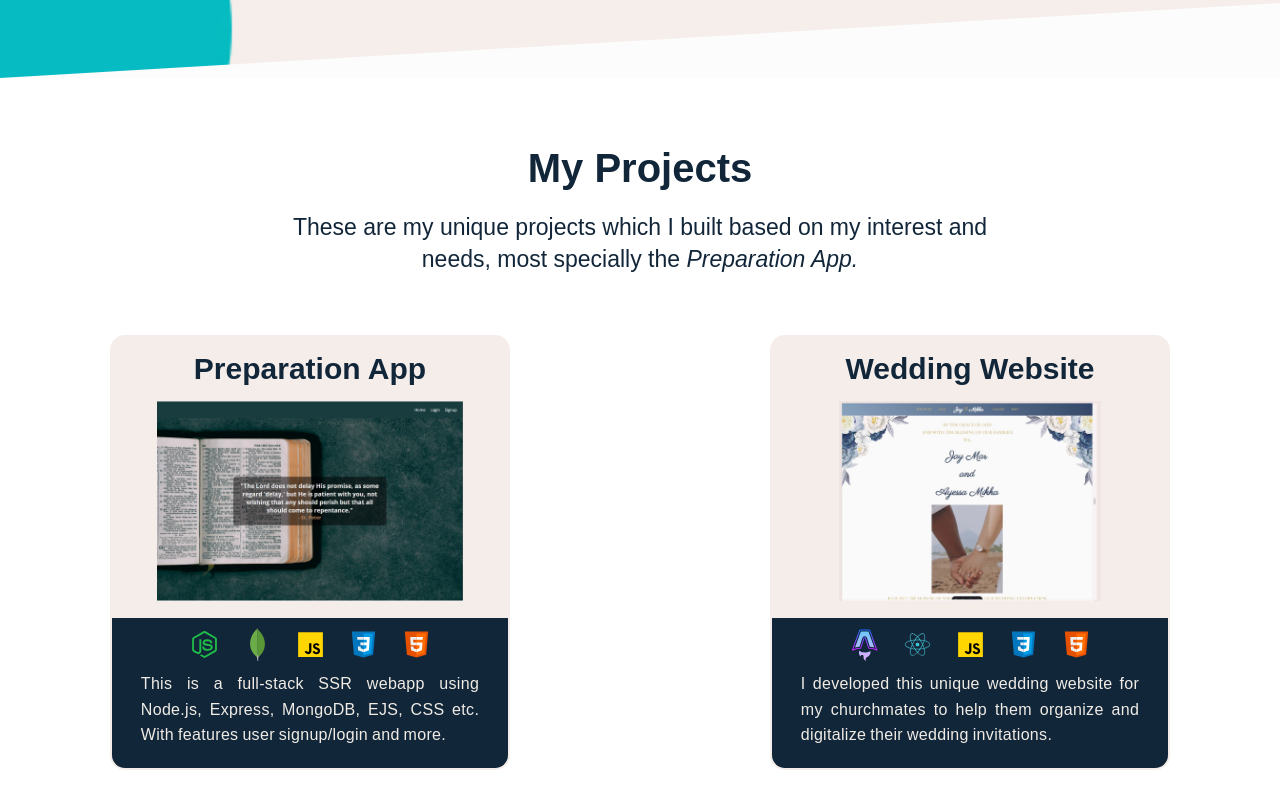
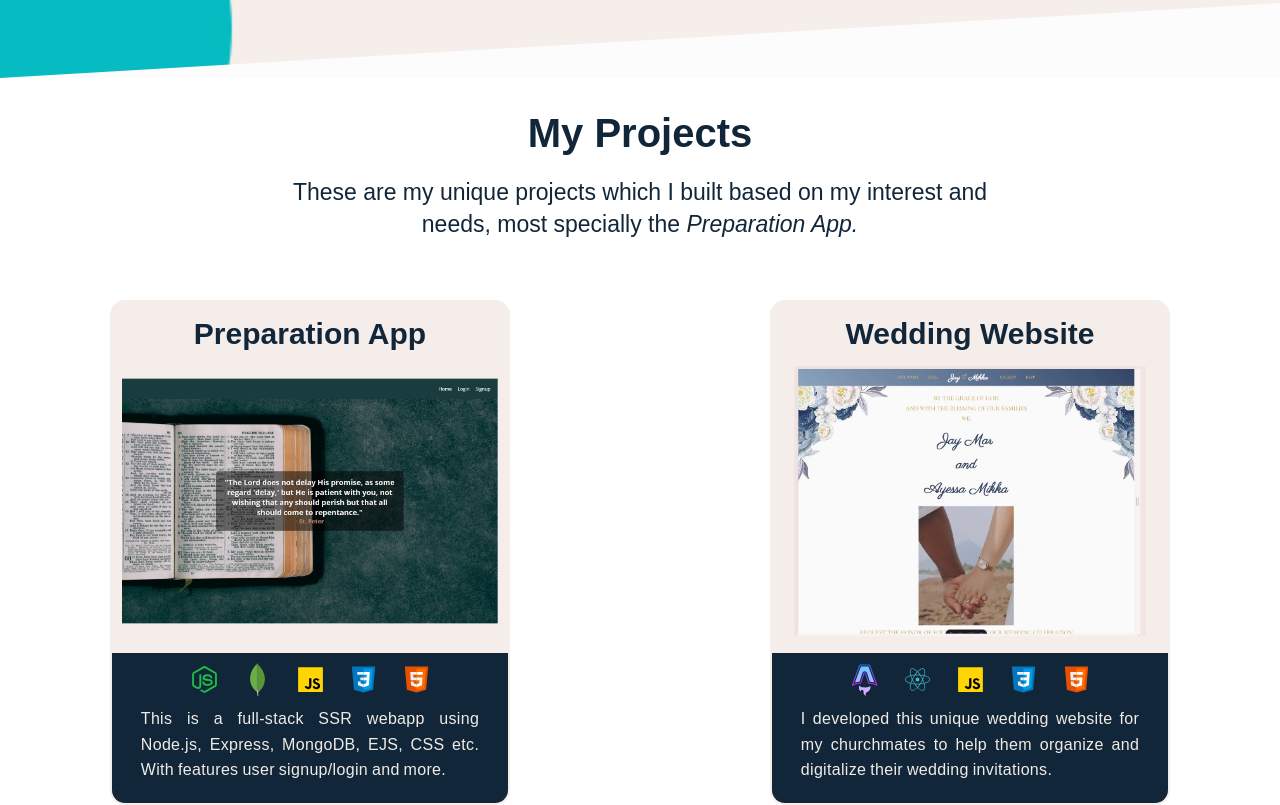
Before and after one commit to mdejesus23/my-website, a React (Vite) app: page / in a window 1280 px wide. Shown: the part 722-1527 px from the top of the page. Built offline with nearby package versions, Linux system fonts and the light colour scheme; a web font is replaced by a local one.

Commit message:
adjust modal content

```diff
--- a/src/components/Project.module.css
+++ b/src/components/Project.module.css
@@ -85,7 +85,7 @@
 
 .imageContainer img {
   width: 100%;
-  height: 20rem;
+  height: 27rem;
   object-fit: contain;
 }
 
```
